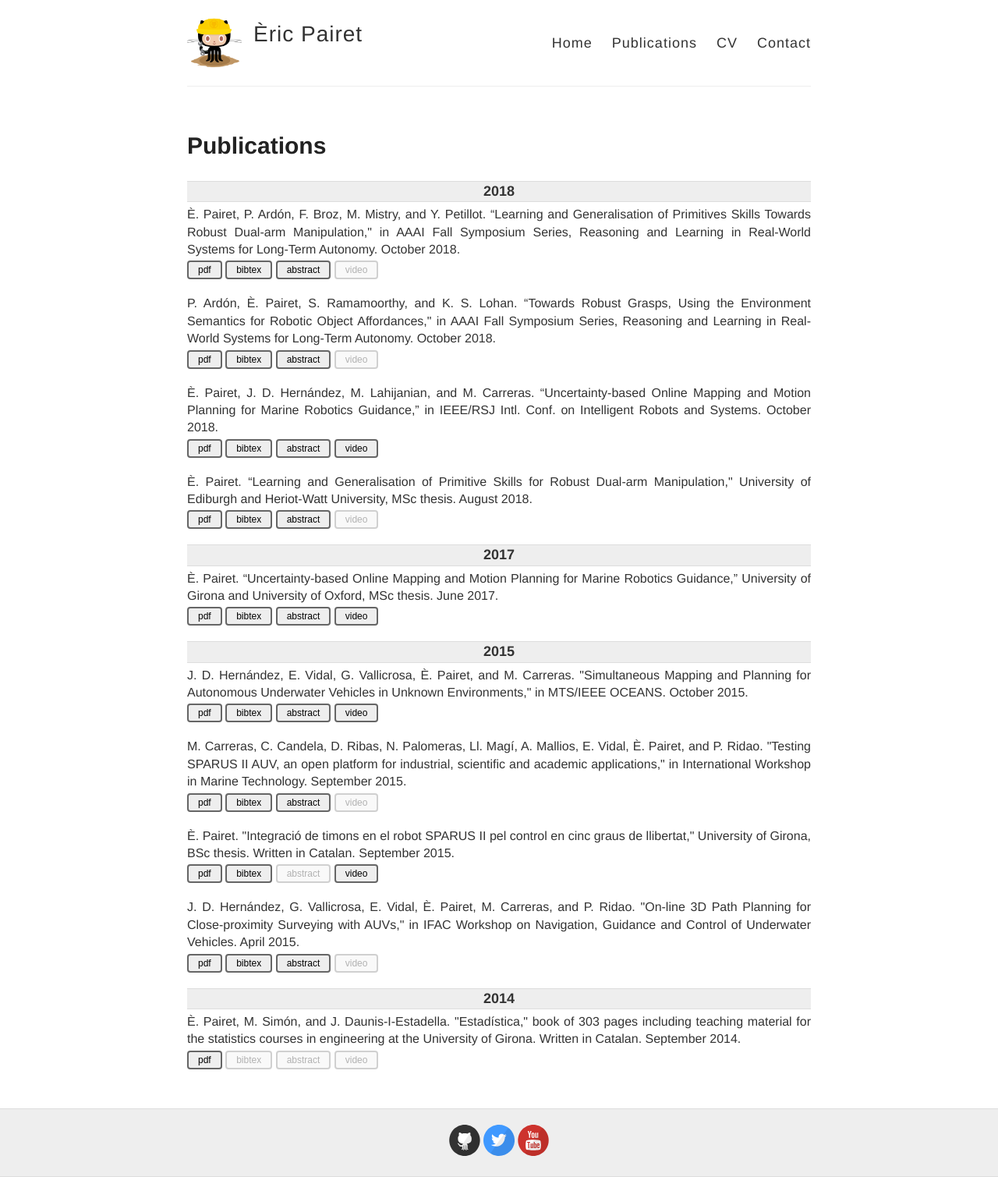
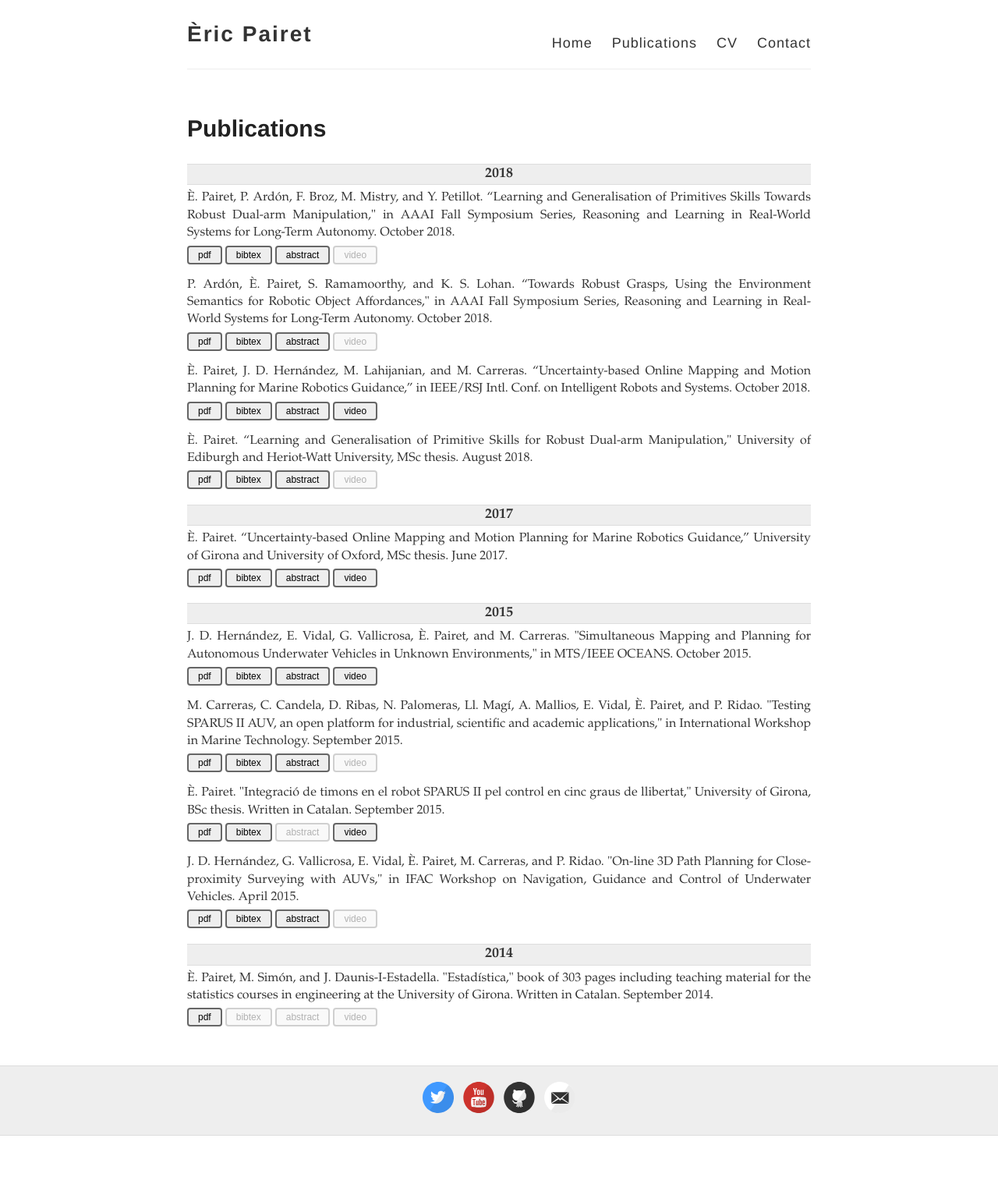
Before and after one commit to ericpairet/ericpairet.github.io, a Jekyll site: the page built from publications.md, in a window 1280 px wide. Shown: the whole page at 78% size. Built offline with Jekyll 4.4.1, drawn with Linux system fonts in a browser that asks for light colours; after the commit the page ends 1456 px from its top, so only the background shows below that.

Commit message:
Minor changes of style

```diff
--- a/_config.yml
+++ b/_config.yml
@@ -19,7 +19,7 @@ description: #Web Developer from Somewhere
 # Includes an icon in the footer for each username you enter
 footer-links:
   dribbble:
-  email:
+  email: eric.pairet@ed.ac.uk
   facebook:
   flickr:
   github: ericpairet
--- a/_includes/publications.html
+++ b/_includes/publications.html
@@ -2,7 +2,7 @@
   <p style="margin: 5px;"></p>
   <div>
     <div align="justify"> {{ pub.name }} </div>
-    <p style="margin: 3px;"></p>
+    <p style="margin: 5px;"></p>
     {%- if pub.pdf == null -%}
       <a class="isDisabled" href="javascript:void(0)">
         <button type="button" class="btn-unactive noselect disable">pdf</button>
@@ -42,6 +42,6 @@
         <button type="button" class="btn-active noselect">video</button>
       </a>
     {%- endif -%}
-    <p style="margin: 20px;"></p>
+    <p style="margin: 15px;"></p>
   </div>
 {%- endfor -%}
--- a/_includes/svg-icons.html
+++ b/_includes/svg-icons.html
@@ -1,13 +1,26 @@
+{% if site.footer-links.twitter %}<a href="https://www.twitter.com/{{ site.footer-links.twitter }}"><i class="svg-icon twitter"></i></a>{% endif %}
+&nbsp;
+{% if site.footer-links.youtube %}<a href="https://youtube.com/{{ site.footer-links.youtube }}"><i class="svg-icon youtube"></i></a>{% endif %}
+&nbsp;
+{% if site.footer-links.github %}<a href="https://github.com/{{ site.footer-links.github }}"><i class="svg-icon github"></i></a>{% endif %}
+&nbsp;
+{% if site.footer-links.email %}<a href="mailto:{{ site.footer-links.email }}"><i class="svg-icon email"></i></a>{% endif %}
+
 {% if site.footer-links.dribbble %}<a href="https://dribbble.com/{{ site.footer-links.dribbble }}"><i class="svg-icon dribbble"></i></a>{% endif %}
-{% if site.footer-links.email %}<a href="mailto:{{ site.footer-links.email }}"><i class="svg-icon email"></i></a>{% endif %}
+
 {% if site.footer-links.facebook %}<a href="https://www.facebook.com/{{ site.footer-links.facebook }}"><i class="svg-icon facebook"></i></a>{% endif %}
-{% if site.footer-links.flickr %}<a href="https://www.flickr.com/{{ site.footer-links.flickr }}"><i class="svg-icon flickr"></i></a>{% endif %}
-{% if site.footer-links.github %}<a href="https://github.com/{{ site.footer-links.github }}"><i class="svg-icon github"></i></a>{% endif %}
+
+{% if site.footer-links.flickr %}<a href="https://www.flickr.com/{{
+site.footer-links.flickr }}"><i class="svg-icon flickr"></i></a>{% endif %}
+
 {% if site.footer-links.instagram %}<a href="https://instagram.com/{{ site.footer-links.instagram }}"><i class="svg-icon instagram"></i></a>{% endif %}
+
 {% if site.footer-links.linkedin %}<a href="https://www.linkedin.com/in/{{ site.footer-links.linkedin }}"><i class="svg-icon linkedin"></i></a>{% endif %}
+
 {% if site.footer-links.pinterest %}<a href="https://www.pinterest.com/{{ site.footer-links.pinterest }}"><i class="svg-icon pinterest"></i></a>{% endif %}
+
 {% if site.footer-links.rss %}<a href="{{ site.baseurl }}/feed.xml"><i class="svg-icon rss"></i></a>{% endif %}
-{% if site.footer-links.twitter %}<a href="https://www.twitter.com/{{ site.footer-links.twitter }}"><i class="svg-icon twitter"></i></a>{% endif %}
+
 {% if site.footer-links.stackoverflow %}<a href="http://stackoverflow.com/{{ site.footer-links.stackoverflow }}"><i class="svg-icon stackoverflow"></i></a>{% endif %}
-{% if site.footer-links.youtube %}<a href="https://youtube.com/{{ site.footer-links.youtube }}"><i class="svg-icon youtube"></i></a>{% endif %}
+
 {% if site.footer-links.googleplus %}<a href="https://plus.google.com/{{ site.footer-links.googleplus }}"><i class="svg-icon googleplus"></i></a>{% endif %}
--- a/_layouts/default.html
+++ b/_layouts/default.html
@@ -19,7 +19,7 @@
     <div class="wrapper-masthead">
       <div class="container">
         <header class="masthead clearfix">
-          <a href="{{ site.baseurl }}/" class="site-avatar"><img src="{{ site.baseurl }}/images/404.jpg" /></a>
+          <!--a href="{{ site.baseurl }}/" class="site-avatar"><img src="{{ site.baseurl }}/images/404.jpg" /></a-->
 
           <div class="site-info">
             <h1 class="site-name"><a href="{{ site.baseurl }}/">{{ site.name }}</a></h1>
--- a/_sass/_variables.scss
+++ b/_sass/_variables.scss
@@ -18,6 +18,7 @@ $white: #fff;
 $helvetica: Helvetica, Arial, sans-serif;
 $helveticaNeue: "Helvetica Neue", Helvetica, Arial, sans-serif;
 $georgia: Georgia, serif;
+$palatino: "Palatino Linotype", "Book Antiqua", Palatino, serif;
 
 // Mobile breakpoints
 @mixin mobile {
--- a/style.scss
+++ b/style.scss
@@ -19,7 +19,7 @@ html {
 
 body {
   background: $white;
-  font: 16px/1.4 $helvetica;
+  font: 16px/1.4 $palatino;
   color: $darkGray;
 }
 
@@ -252,9 +252,9 @@ img {
   color: $darkGray;
   cursor: pointer;
   font-family: $helveticaNeue;
-  font-weight: 300;
+  font-weight: 1000;
   font-size: 28px;
-  letter-spacing: 1px;
+  letter-spacing: 2px;
 }
 
 .site-description {
```
